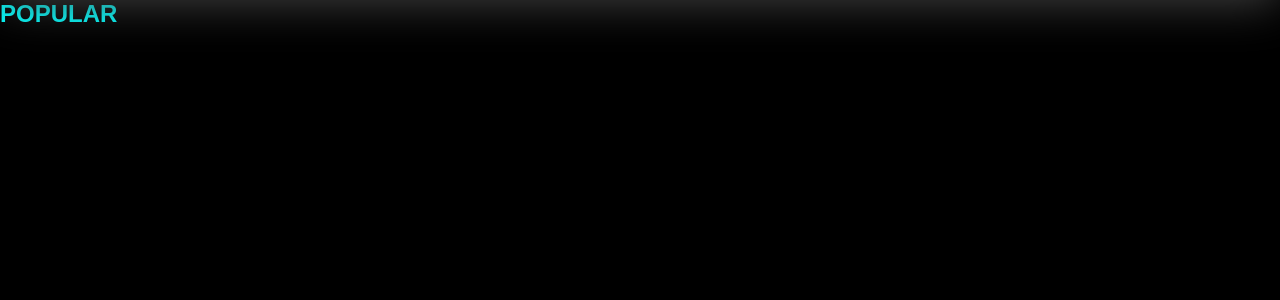
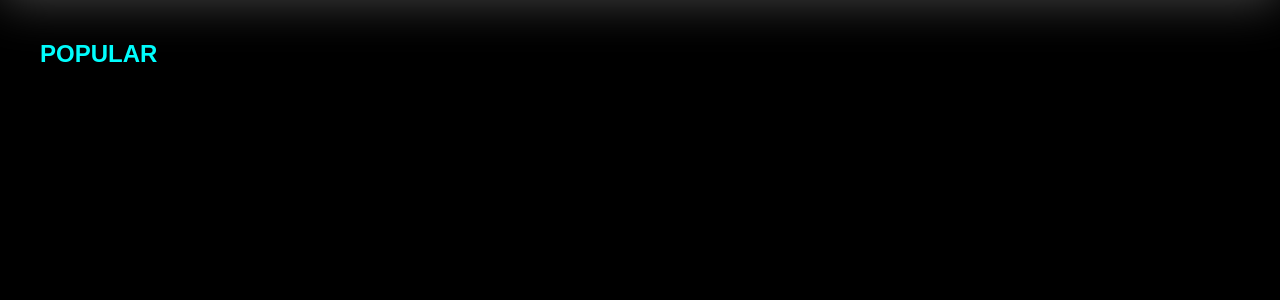
Before and after one commit to subham-tripathy/CinePhile, a PHP site: page /popularMovie.php in a window 1280 px wide. Shown: the part 112-412 px from the top of the page. Run offline with PHP 8.4, Linux system fonts and the light colour scheme.

Commit message:
modified the popular page

```diff
--- a/popularMovie.php
+++ b/popularMovie.php
@@ -9,6 +9,11 @@
     <link rel="stylesheet" href="index.css">
 
 <style>
+
+    h2.title{
+        margin-top: 40px;
+        margin-left: 40px;
+    }
 
 .popularPage-list-item{
     display: flex;
@@ -98,7 +103,7 @@
             </ul>
         </nav>
     </header>
-
+    <section class="mainSection">
 
     <div class="popularPage">
         <div>
@@ -106,6 +111,7 @@
             <div class="popularPage-list-item"></div>
         </div>
     </div>
+    </section>
 </div>
 
 
@@ -120,6 +126,9 @@
 
 
 <div class="search-results">
+<button class="close-results">
+<span class="material-symbols-outlined">close</span>
+</button>
     <div class="switchButtons">
         <button class="movieButton">MOVIES</button>
         <button class="tvButton">TV SHOWS</button>
@@ -131,10 +140,10 @@
 
 
 
-    <!-- <script src="index.js"></script> -->
 
 
     <script>
+
 
 
 const menu = document.getElementsByClassName("menu")[0];
@@ -172,16 +181,15 @@ const searchInput = document.getElementById("search-input");
 const searchType = document.getElementById("movie-type");
 const searchIcon = document.getElementsByClassName("search-icon")[0];
 const mainSection = document.getElementsByClassName("mainSection")[0];
+const closeSearchResult = document.getElementsByClassName("close-results")[0];
+
+
 
 searchInput.addEventListener("focusin", ()=>{
     searchResult.style.display = "block";
     mainSection.style.filter = "blur(10px)";
 });
 
-searchInput.addEventListener("focusout", ()=>{
-    searchResult.style.display = "none";
-    mainSection.style.filter = "none";
-});
 
 
 
@@ -362,10 +370,7 @@ searchInput.addEventListener('keypress', ()=>{
     fetchMovieResults();
     fetchTVResults();
 });
-searchIcon.addEventListener("click", ()=>{
-    fetchMovieResults();
-    fetchTVResults();
-});
+
 
 
 
@@ -476,6 +481,45 @@ fetchPopularPageResults();
 }
 fetchPopularPageResults2();
 
+
+
+
+
+
+
+
+
+
+
+
+
+
+// RESPONSIVE
+
+
+if(window.screen.width<640){
+    searchIcon.addEventListener('click', ()=>{
+        searchInput.style.display = "block";
+        searchInput.focus();
+        document.querySelector('div.search').style.position = "absolute";
+        document.querySelector('div.search').style.width = "80%";
+    });
+
+    closeSearchResult.addEventListener("click", ()=>{
+        searchResult.style.display = "none";
+        mainSection.style.filter = "none";
+        searchInput.style.display = "none";
+        document.querySelector('div.search').style.width = "max-content";
+        document.querySelector('div.search').style.position = "";
+        document.querySelector('div.search').style.right = "";
+    });
+}
+
+
+
+
+
+
     </script>
 </body>
 </html>
```
